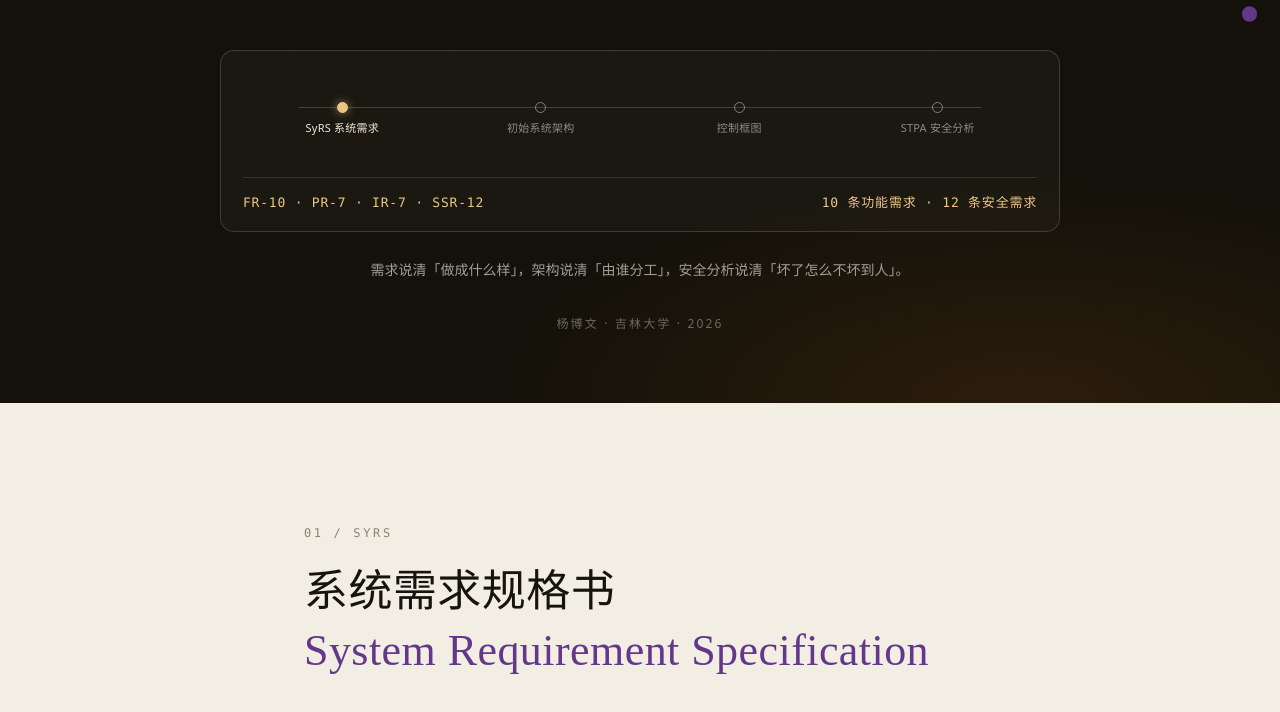
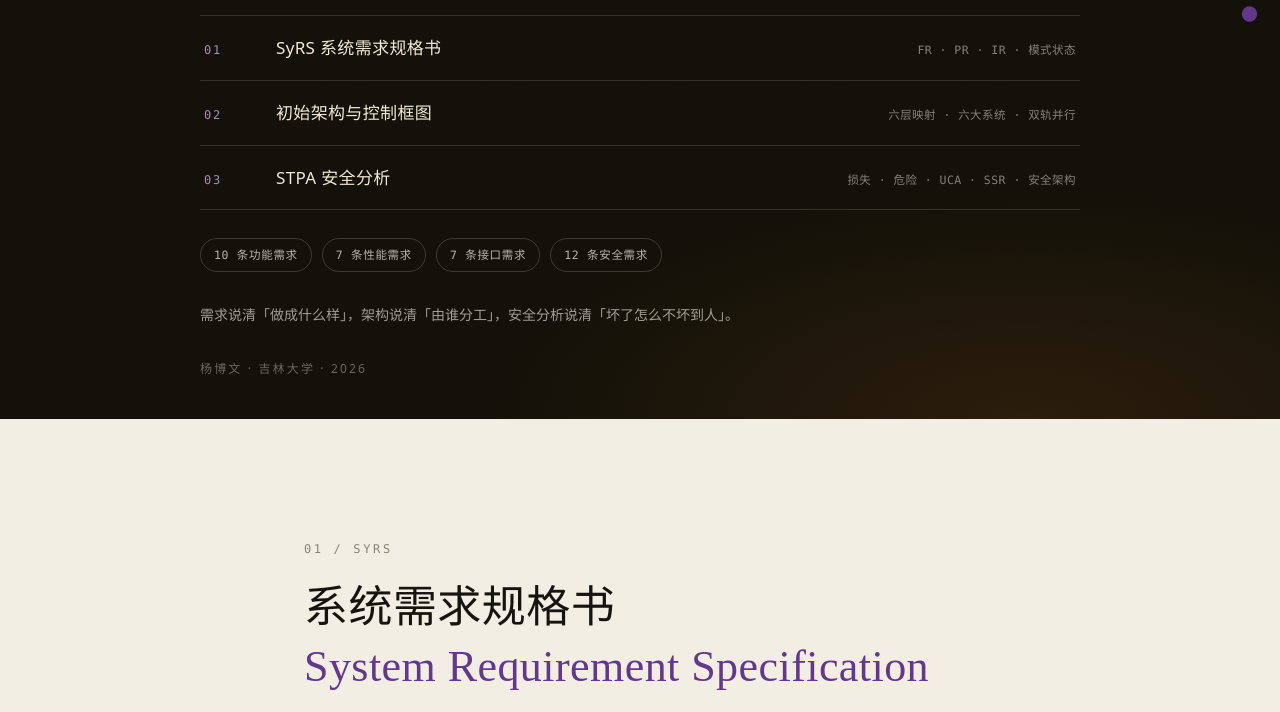
Before and after one commit to boweny67/boweny67.github.io, a plain HTML site: page assignment3/index.html in a window 1280 px wide. Shown: the part 397-1109 px from the top of the page. Drawn offline with Linux system fonts and the light colour scheme.

Commit message:
作业3首屏改为独立三步路径编排，清理追溯表中未定义的 SC 编号

```diff
--- a/assignment3/index.html
+++ b/assignment3/index.html
@@ -59,7 +59,7 @@ body{
     radial-gradient(70% 55% at 50% 8%,rgba(99,56,138,.30),transparent 70%),
     radial-gradient(60% 40% at 80% 100%,rgba(194,101,33,.14),transparent 70%);
 }
-.hero-inner{position:relative;width:100%;max-width:840px;text-align:center}
+.hero-inner{position:relative;width:100%;max-width:880px;margin:0 auto;text-align:left}
 .eyebrow{
   font-family:var(--mono);font-size:12px;letter-spacing:.22em;text-transform:uppercase;
   color:var(--muted);margin:0 0 18px;
@@ -71,27 +71,25 @@ body{
 }
 .hero h1 em{font-style:normal;color:#c8a7e6;display:inline-block}
 .lede{
-  font-size:clamp(15px,1.5vw,18px);color:rgba(250,246,236,.72);max-width:560px;
-  margin:0 auto 46px;line-height:1.9;
+  font-size:clamp(15px,1.5vw,18px);color:rgba(250,246,236,.72);max-width:600px;
+  margin:0 0 40px;line-height:1.9;
 }
-.stage{
-  border:1px solid rgba(250,246,236,.16);border-radius:14px;
-  background:rgba(250,246,236,.03);padding:26px 22px 16px;backdrop-filter:blur(2px);
+
+/* 作业3 首屏三步路径（区别于作业1 的交互管线） */
+.hero-path{display:flex;flex-direction:column;border-top:1px solid rgba(250,246,236,.14)}
+.path-step{
+  display:grid;grid-template-columns:56px 1fr auto;align-items:baseline;gap:16px;
+  padding:17px 4px;border-bottom:1px solid rgba(250,246,236,.14);
 }
-.pipeline{position:relative;height:96px;margin-bottom:4px}
-.stage-line{position:absolute;left:7%;right:7%;top:30px;height:1px;background:rgba(250,246,236,.18)}
-.nodes{position:absolute;inset:0;display:grid;grid-template-columns:repeat(4,1fr)}
-.node{display:flex;flex-direction:column;align-items:center;gap:8px;padding-top:18px}
-.node .dot{
-  width:11px;height:11px;border-radius:50%;border:1px solid rgba(250,246,236,.45);
-  background:transparent;transition:all .28s ease;margin-top:7px;
+.path-step .idx{font-family:var(--mono);font-size:12px;letter-spacing:.14em;color:var(--purple-soft)}
+.path-step .name{font-family:var(--sans);font-size:17px;color:#f6ecda;letter-spacing:.02em}
+.path-step .note{font-family:var(--mono);font-size:11.5px;color:rgba(250,246,236,.5);letter-spacing:.04em}
+.hero-meta{display:flex;flex-wrap:wrap;gap:10px;margin-top:28px}
+.meta-chip{
+  font-family:var(--mono);font-size:11.5px;letter-spacing:.06em;color:rgba(250,246,236,.72);
+  border:1px solid rgba(250,246,236,.18);border-radius:999px;padding:6px 13px;
 }
-.node.on .dot{background:#f0c987;border-color:#f0c987;box-shadow:0 0 10px rgba(240,201,135,.6)}
-.node .nlab{font-size:11px;line-height:1.35;color:rgba(250,246,236,.52);letter-spacing:.02em;max-width:120px;text-align:center}
-.node.on .nlab{color:#f6ecda}
-.stage-foot{display:flex;align-items:center;justify-content:space-between;gap:16px;border-top:1px solid rgba(250,246,236,.12);padding-top:14px}
-.clock{font-family:var(--mono);font-size:13px;color:#f0c987;letter-spacing:.06em}
-.hero-note{margin:26px 0 0;font-size:14px;color:rgba(250,246,236,.62)}
+.hero-note{margin:30px 0 0;font-size:14px;line-height:1.8;color:rgba(250,246,236,.62);max-width:620px}
 .signature{margin:30px 0 0;font-size:12px;letter-spacing:.18em;color:rgba(250,246,236,.38)}
 
 /* ---------- CHAPTER ---------- */
@@ -206,6 +204,9 @@ a.lnk:hover{color:var(--purple);border-bottom-color:var(--purple)}
   .side-nav{display:none}
   .chapter,.deck,.lab{padding-left:20px;padding-right:20px}
   .trace-row{grid-template-columns:1fr;gap:6px}
+  .path-step{grid-template-columns:40px 1fr;row-gap:4px}
+  .path-step .note{grid-column:2}
+  .hero{padding-top:64px}
 }
 @media (prefers-reduced-motion:reduce){
   *{animation:none!important;transition:none!important}
@@ -233,20 +234,17 @@ a.lnk:hover{color:var(--purple);border-bottom-color:var(--purple)}
         <h1 class="serif">从系统需求<br><em>到安全架构</em></h1>
         <p class="lede">同一套人机混合神经系统：先按 29148 写 SyRS，再定初始架构与控制框图，最后用 STPA 推出安全需求。</p>
 
-        <div class="stage">
-            <div class="pipeline">
-                <div class="stage-line" aria-hidden="true"></div>
-                <div class="nodes">
-                    <div class="node on"><div class="dot"></div><div class="nlab">SyRS 系统需求</div></div>
-                    <div class="node"><div class="dot"></div><div class="nlab">初始系统架构</div></div>
-                    <div class="node"><div class="dot"></div><div class="nlab">控制框图</div></div>
-                    <div class="node"><div class="dot"></div><div class="nlab">STPA 安全分析</div></div>
-                </div>
-            </div>
-            <div class="stage-foot">
-                <span class="clock">FR-10 · PR-7 · IR-7 · SSR-12</span>
-                <span class="clock">10 条功能需求 · 12 条安全需求</span>
-            </div>
+        <div class="hero-path">
+            <div class="path-step"><span class="idx">01</span><span class="name">SyRS 系统需求规格书</span><span class="note">FR · PR · IR · 模式状态</span></div>
+            <div class="path-step"><span class="idx">02</span><span class="name">初始架构与控制框图</span><span class="note">六层映射 · 六大系统 · 双轨并行</span></div>
+            <div class="path-step"><span class="idx">03</span><span class="name">STPA 安全分析</span><span class="note">损失 · 危险 · UCA · SSR · 安全架构</span></div>
+        </div>
+
+        <div class="hero-meta">
+            <span class="meta-chip">10 条功能需求</span>
+            <span class="meta-chip">7 条性能需求</span>
+            <span class="meta-chip">7 条接口需求</span>
+            <span class="meta-chip">12 条安全需求</span>
         </div>
 
         <p class="hero-note">需求说清「做成什么样」，架构说清「由谁分工」，安全分析说清「坏了怎么不坏到人」。</p>
@@ -426,7 +424,7 @@ a.lnk:hover{color:var(--purple);border-bottom-color:var(--purple)}
                     <tr><td>PR-1 意图延迟 ≤200 ms</td><td>○</td><td>○</td><td>●</td><td></td><td></td><td></td></tr>
                     <tr><td>PR-3 保护响应 ≤50 ms</td><td></td><td></td><td>○</td><td></td><td></td><td>●</td></tr>
                     <tr><td>IR-3 物理急停</td><td></td><td></td><td></td><td>○</td><td></td><td>●</td></tr>
-                    <tr><td>SC-2 双重故障安全</td><td>○</td><td>○</td><td>●</td><td>○</td><td></td><td>●</td></tr>
+                    <tr><td>SSR-7 双重故障安全</td><td>○</td><td>○</td><td>●</td><td>○</td><td></td><td>●</td></tr>
                 </tbody>
             </table>
         </div>
@@ -671,7 +669,7 @@ a.lnk:hover{color:var(--purple);border-bottom-color:var(--purple)}
         <div class="trace-row">
             <div class="trace-from">BP-1 生命指标稳定可控</div>
             <div class="trace-arrow">分解为 →</div>
-            <div class="trace-to"><span>FR-1</span><span>PR-2</span><span>SC-4</span><span>SSR-4</span></div>
+            <div class="trace-to"><span>FR-1</span><span>PR-2</span><span>SSR-4</span></div>
         </div>
         <div class="trace-row">
             <div class="trace-from">BP-2 闭环延迟可接受</div>
```
